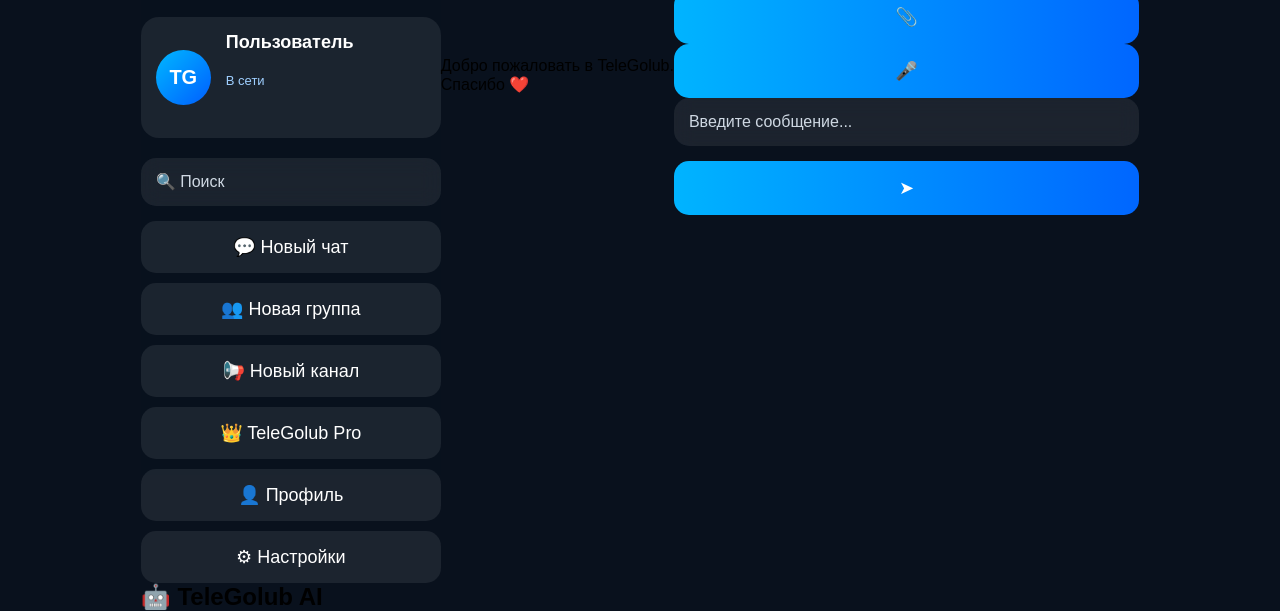
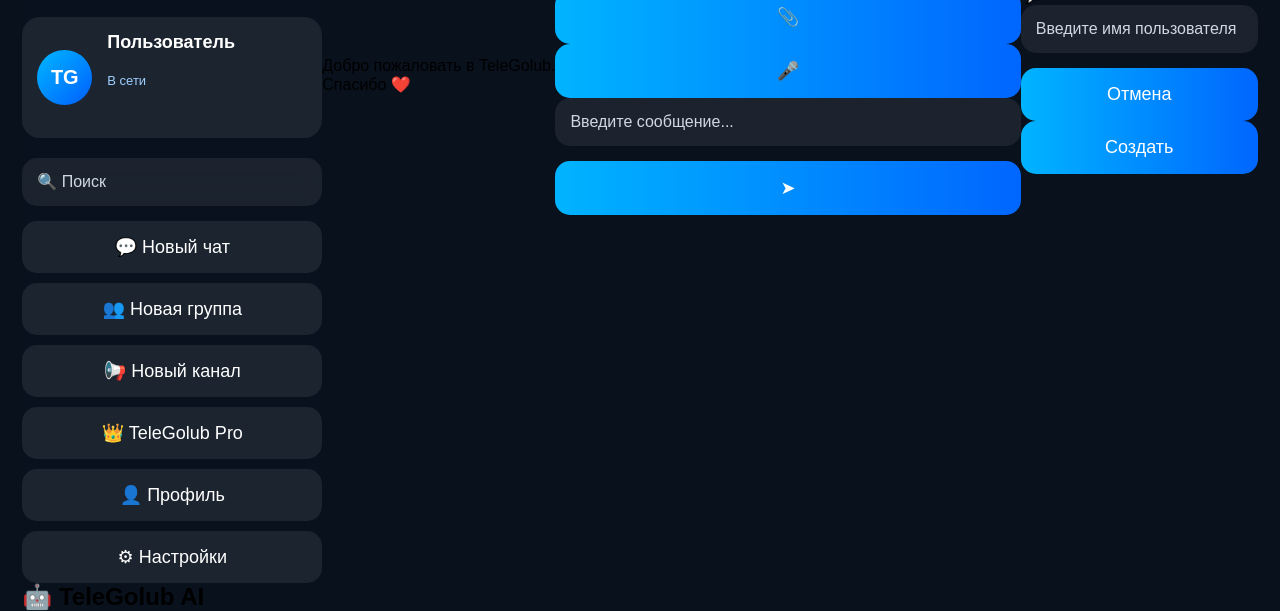
Before and after one commit to golubqv/TeleGolub_X, a plain HTML site: page client/pages/chat.html in a window 1280 px wide. Shown: the part 325-936 px from the top of the page. Drawn offline with Linux system fonts and the light colour scheme.

Commit message:
Update chat.html

```diff
--- a/client/pages/chat.html
+++ b/client/pages/chat.html
@@ -174,5 +174,35 @@
 
 </div>
 
+    <div class="modal" id="newChatModal">
+
+<div class="modal-window">
+
+<h2>💬 Новый чат</h2>
+
+<input
+id="newChatName"
+placeholder="Введите имя пользователя">
+
+<div class="modal-buttons">
+
+<button id="cancelChat">
+
+Отмена
+
+</button>
+
+<button id="createChat">
+
+Создать
+
+</button>
+
+</div>
+
+</div>
+
+    </div>
+
 </body>
 </html>
```
